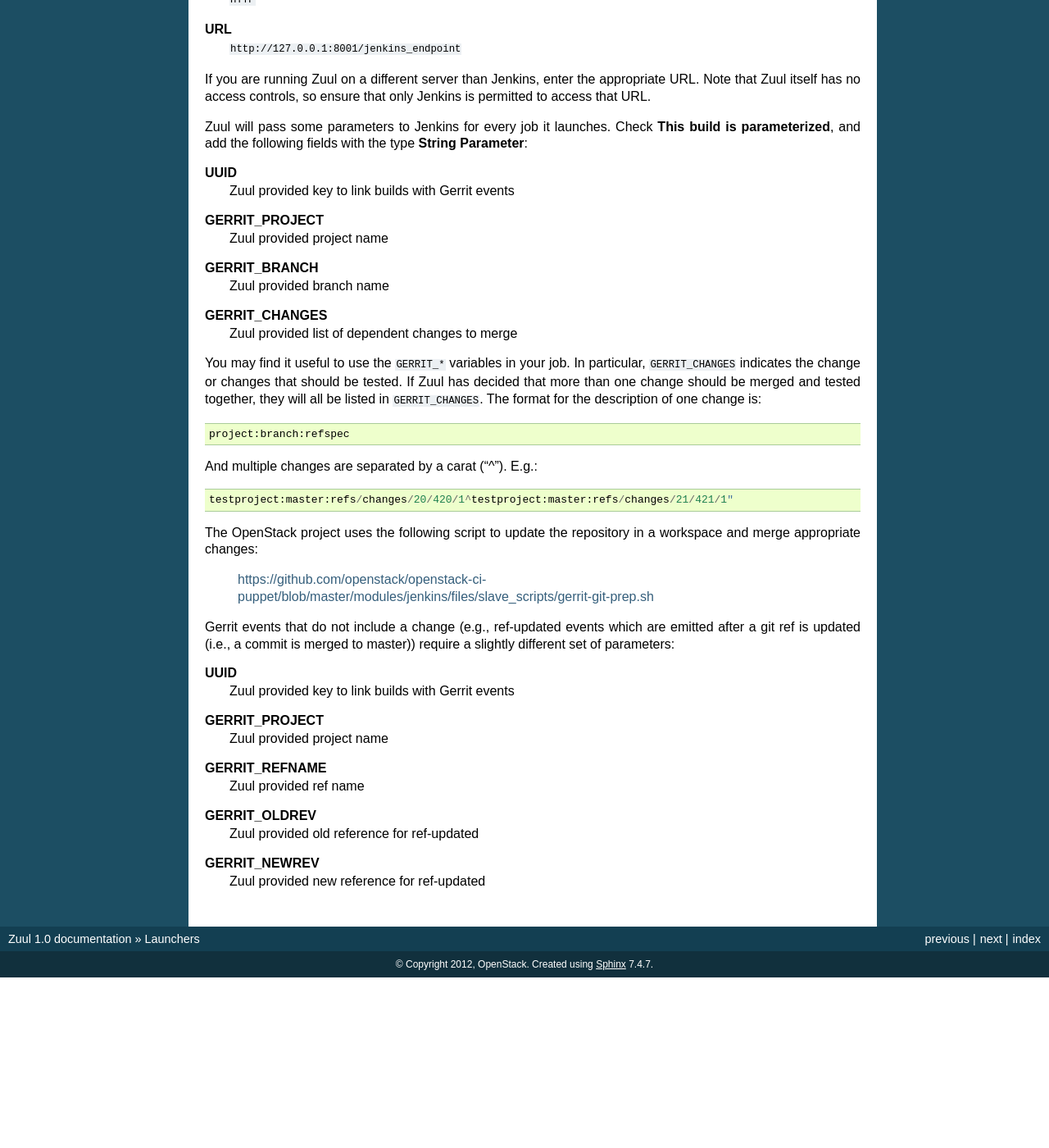
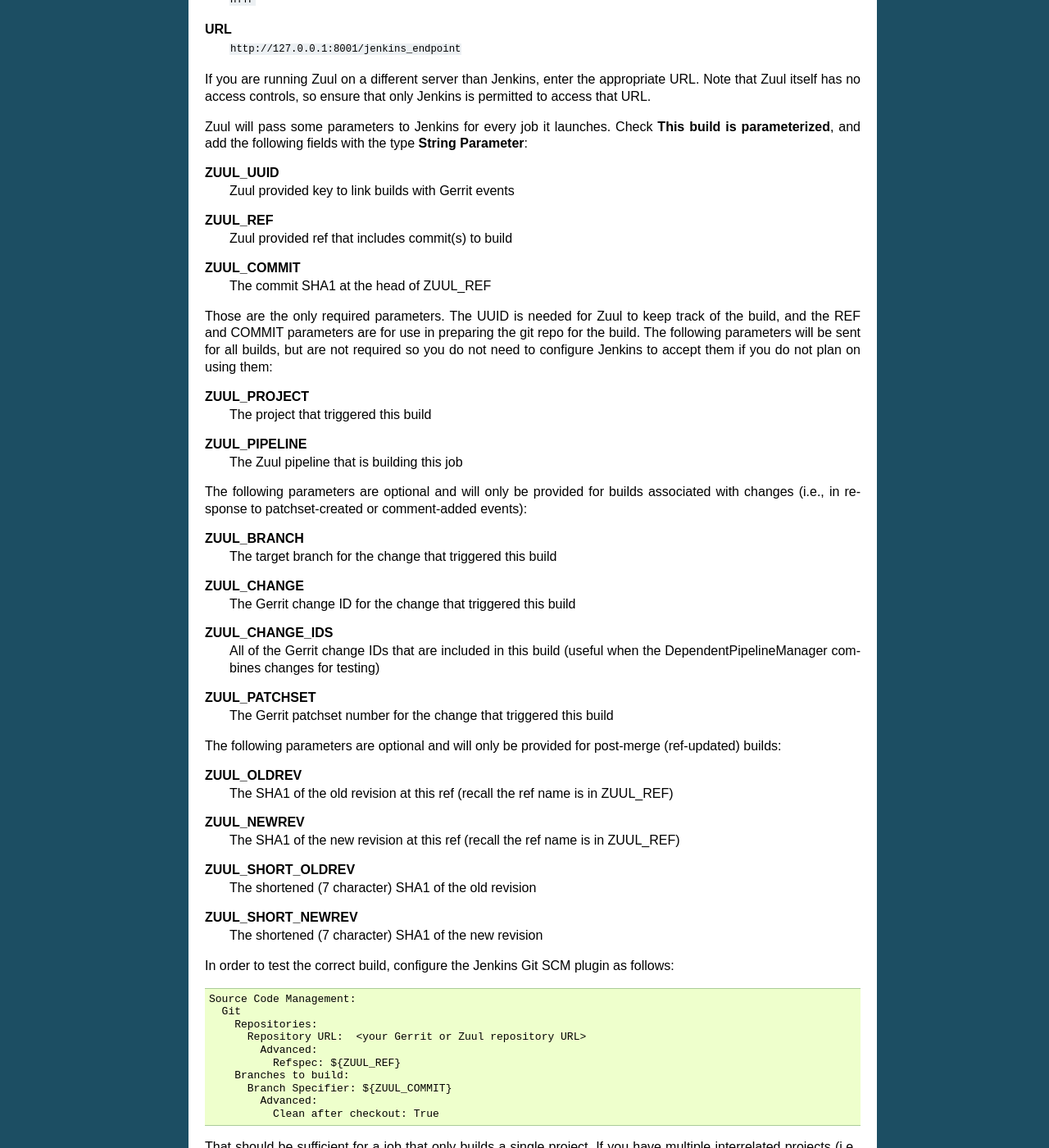
Before and after one commit to openstack-infra/zuul, a Sphinx documentation site: the page built from doc/source/launchers.rst, in a window 1280 px wide and 1400 px high, scrolled down 824 px. Shown: the whole window at 82% size. Built offline with Sphinx 7.4.7, drawn with Linux system fonts in a browser that asks for light colours; before the commit the page ends 2016 px from its top, so only the background shows below that; some of the changed text lies outside the part shown.

Commit message:
Add ZUUL_COMMIT.
To facilitate using zuul with just the jenkins git plugin, add
the ZUUL_COMMIT parameter.  Also, always include ZUUL_REF, whether
the job is pre- or post-commit.  If it's pre, it will be a
refs/zuul ref, if it's post, it will be refs/tags or a branch
name.

Change-Id: I88c38a28dcd552b2540095d36caacd10acf167b8
Reviewed-on: https://review.openstack.org/13934
Reviewed-by: Clark Boylan <clark.boylan@gmail.com>
Approved: James E. Blair <corvus@inaugust.com>
Tested-by: Jenkins

```diff
--- a/doc/source/launchers.rst
+++ b/doc/source/launchers.rst
@@ -63,43 +63,71 @@
 Check **This build is parameterized**, and add the following fields
 with the type **String Parameter**:
 
-**UUID**
+**ZUUL_UUID**
   Zuul provided key to link builds with Gerrit events
-**GERRIT_PROJECT**
-  Zuul provided project name
-**GERRIT_BRANCH**
-  Zuul provided branch name
-**GERRIT_CHANGES**
-  Zuul provided list of dependent changes to merge
+**ZUUL_REF**
+  Zuul provided ref that includes commit(s) to build
+**ZUUL_COMMIT**
+  The commit SHA1 at the head of ZUUL_REF
 
-You may find it useful to use the ``GERRIT_*`` variables in your job.
-In particular, ``GERRIT_CHANGES`` indicates the change or changes that
-should be tested.  If Zuul has decided that more than one change
-should be merged and tested together, they will all be listed in
-``GERRIT_CHANGES``.  The format for the description of one change is::
+Those are the only required parameters.  The UUID is needed for Zuul
+to keep track of the build, and the REF and COMMIT parameters are for
+use in preparing the git repo for the build.  The following parameters
+will be sent for all builds, but are not required so you do not need
+to configure Jenkins to accept them if you do not plan on using them:
 
-  project:branch:refspec
+**ZUUL_PROJECT**
+  The project that triggered this build
+**ZUUL_PIPELINE**
+  The Zuul pipeline that is building this job
 
-And multiple changes are separated by a carat ("^").  E.g.::
+The following parameters are optional and will only be provided for
+builds associated with changes (i.e., in response to patchset-created
+or comment-added events):
 
-  testproject:master:refs/changes/20/420/1^testproject:master:refs/changes/21/421/1"
+**ZUUL_BRANCH**
+  The target branch for the change that triggered this build
+**ZUUL_CHANGE**
+  The Gerrit change ID for the change that triggered this build
+**ZUUL_CHANGE_IDS**
+  All of the Gerrit change IDs that are included in this build (useful
+  when the DependentPipelineManager combines changes for testing)
+**ZUUL_PATCHSET**
+  The Gerrit patchset number for the change that triggered this build
 
-The OpenStack project uses the following script to update the
-repository in a workspace and merge appropriate changes:
+The following parameters are optional and will only be provided for
+post-merge (ref-updated) builds:
 
-  https://github.com/openstack/openstack-ci-puppet/blob/master/modules/jenkins/files/slave_scripts/gerrit-git-prep.sh
+**ZUUL_OLDREV**
+  The SHA1 of the old revision at this ref (recall the ref name is
+  in ZUUL_REF)
+**ZUUL_NEWREV**
+  The SHA1 of the new revision at this ref (recall the ref name is
+  in ZUUL_REF)
+**ZUUL_SHORT_OLDREV**
+  The shortened (7 character) SHA1 of the old revision
+**ZUUL_SHORT_NEWREV**
+  The shortened (7 character) SHA1 of the new revision
 
-Gerrit events that do not include a change (e.g., ref-updated events
-which are emitted after a git ref is updated (i.e., a commit is merged
-to master)) require a slightly different set of parameters:
+In order to test the correct build, configure the Jenkins Git SCM
+plugin as follows::
 
-**UUID**
-  Zuul provided key to link builds with Gerrit events
-**GERRIT_PROJECT**
-  Zuul provided project name
-**GERRIT_REFNAME**
-  Zuul provided ref name
-**GERRIT_OLDREV**
-  Zuul provided old reference for ref-updated
-**GERRIT_NEWREV**
-    Zuul provided new reference for ref-updated
+  Source Code Management:
+    Git
+      Repositories:
+        Repository URL:  <your Gerrit or Zuul repository URL>
+          Advanced:
+            Refspec: ${ZUUL_REF}
+      Branches to build:
+        Branch Specifier: ${ZUUL_COMMIT}
+	  Advanced:
+	    Clean after checkout: True
+
+That should be sufficient for a job that only builds a single project.
+If you have multiple interrelated projects (i.e., they share a Zuul
+Change Queue) that are built together, you may be able to configure
+the Git plugin to prepare them, or you may chose to use a shell script
+instead.  The OpenStack project uses the following script to prepare
+the workspace for its integration testing:
+
+  https://github.com/openstack-ci/devstack-gate/blob/master/devstack-vm-gate-wrap.sh
```
Also changed, not shown: 5 other files.
